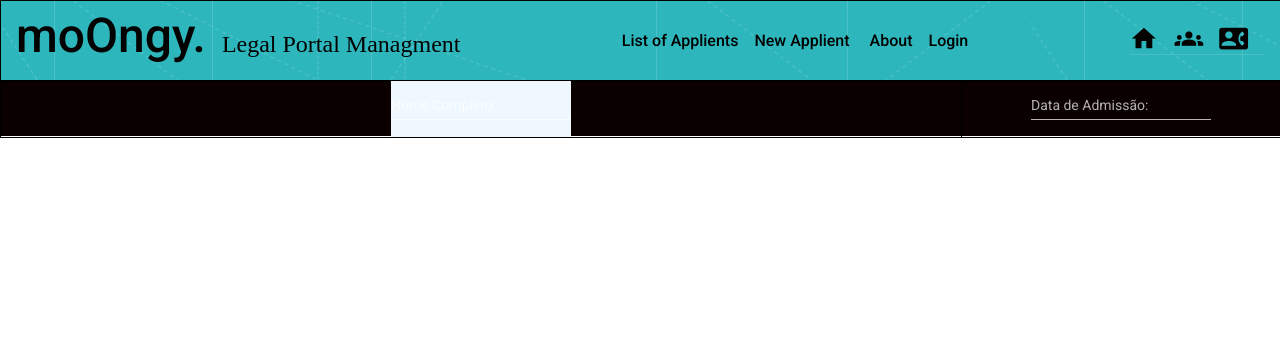
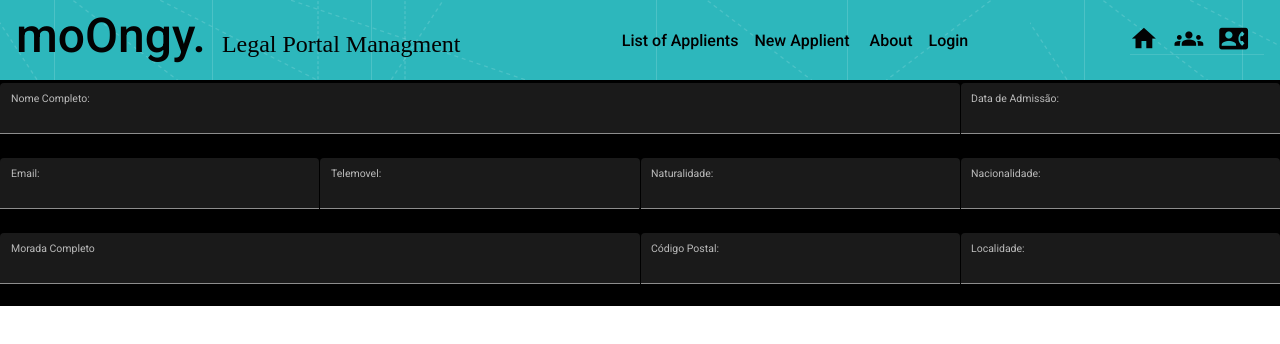
Before and after one commit to Tonyfilho/legalPortalManagment, an Angular app in the folder legalPortalManagment/: page /applient/1 in a window 1280 px wide. Shown: the top 344 px of the page. Built offline with nearby package versions, Linux system fonts and the light colour scheme; a web font is replaced by a local one.

Commit message:
fazendo as grids

```diff
--- a/legalPortalManagment/src/app/applients/applient/applient.component.css
+++ b/legalPortalManagment/src/app/applients/applient/applient.component.css
@@ -4,34 +4,40 @@
 }
 .main{
    width: 100%;
-   background-color:rgb(10, 0, 0) !important;
+   /* color:rgb(202, 191, 191);*/
+   background-color:rgba(0, 0, 0, 1) !important;
 }
 
-
-mat-grid-tile {
-  border: 1px solid black !important;
+mat-form-field{
+  margin: 0;
+  padding: 0;
 }
-/* .mat-grid-tile-content{
-  height: 20%!important;
-  background-color: rgb(255, 0, 200) !important;
+/* .mat-form-field-appearance-outline .mat-form-field-outline-thick {
+  color: black !important;
+} */
+/* ::ng-deep .mat-form-field-underline, ::ng-deep .mat-form-field-ripple {
+  background-color: black !important;
 } */
 
-/* mat-form-field{
-    background: rgba(0, 0, 0, .2) !important;
-    margin-top:6.5%,
-}
+/** Overrides underline color **/
+/* .my-form-field.mat-form-field-appearance-legacy .mat-form-field-underline,
+.my-form-field.mat-form-field-appearance-legacy .mat-form-field-ripple,
+.my-form-field.mat-form-field-appearance-legacy.mat-focused
+    .mat-form-field-underline,
+.my-form-field.mat-form-field-appearance-legacy.mat-focused
+    .mat-form-field-ripple {
+    background-color: rgb(22, 22, 22) !important;;
+} */
 
-.example-form {
-    min-width: 150px;
+/** Overrides label color **/
+/* .my-form-field.mat-form-field-appearance-legacy .mat-form-field-label,
+.my-form-field.mat-form-field-appearance-legacy.mat-focused
+    .mat-form-field-label {
+    color: rgb(26, 25, 25) !important;;
+} */
 
-    width: 98%;
-  }
-
-  .example-full-width {
-    width: 100%;
-  }
-
-  td {
-    padding-right: 0.1rem;
-  }
-   */
+/** Overrides caret & text color **/
+/* .my-form-field.mat-form-field-appearance-legacy .mat-input-element {
+    caret-color: rgb(29, 27, 27) !important;
+  color: rgb(26, 24, 24) !important;;
+} */
--- a/legalPortalManagment/src/app/applients/applient/applient.component.html
+++ b/legalPortalManagment/src/app/applients/applient/applient.component.html
@@ -1,19 +1,110 @@
 <div class="main">
   <form class="example-form">
     <!-- 1º coluna  to ROOF-->
-    <mat-grid-list  cols="4"  rowHeight="5rem" >
+    <mat-grid-list cols="4" rowHeight="5rem">
       <mat-grid-tile colspan="4"> </mat-grid-tile>
     </mat-grid-list>
     <!-- 1º Grid  nome e data de admissão -->
-    <mat-grid-list  cols="4" rowHeight="fit" gutterSize="1px" style="height:3.5rem" >
-      <mat-grid-tile  colspan="3" >
-        <mat-form-field style="background-color: aliceblue">
+    <mat-grid-list cols="4" rowHeight="4.7rem" gutterSize="1px">
+      <mat-grid-tile colspan="3">
+        <mat-form-field
+          floatLabel="always"
+          appearance="fill"
+          color="primary"
+          style="width: 100%"
+        >
           <mat-label>Nome Completo:</mat-label>
-          <input matInput />  </mat-form-field
+          <input matInput /> </mat-form-field
       ></mat-grid-tile>
-      <mat-grid-tile  colspan="1">
-        <mat-form-field >
+      <mat-grid-tile colspan="1">
+        <mat-form-field
+          floatLabel="always"
+          appearance="fill"
+          color="primary"
+          style="width: 100%"
+        >
           <mat-label>Data de Admissão:</mat-label>
+          <input matInput />
+        </mat-form-field>
+      </mat-grid-tile>
+    </mat-grid-list>
+    <!-- 2º Grid  nome e data de admissão -->
+    <mat-grid-list cols="4" rowHeight="4.7rem" gutterSize="1px">
+      <mat-grid-tile colspan="1">
+        <mat-form-field
+          floatLabel="always"
+          appearance="fill"
+          color="primary"
+          style="width: 100%"
+        >
+          <mat-label>Email:</mat-label>
+          <input matInput /> </mat-form-field
+      ></mat-grid-tile>
+      <mat-grid-tile colspan="1">
+        <mat-form-field
+          floatLabel="always"
+          appearance="fill"
+          color="primary"
+          style="width: 100%"
+        >
+          <mat-label>Telemovel:</mat-label>
+          <input matInput />
+        </mat-form-field>
+      </mat-grid-tile>
+      <mat-grid-tile colspan="1">
+        <mat-form-field
+          floatLabel="always"
+          appearance="fill"
+          color="primary"
+          style="width: 100%"
+        >
+          <mat-label>Naturalidade:</mat-label>
+          <input matInput />
+        </mat-form-field>
+      </mat-grid-tile>
+      <mat-grid-tile colspan="1">
+        <mat-form-field
+          floatLabel="always"
+          appearance="fill"
+          color="primary"
+          style="width: 100%"
+        >
+          <mat-label>Nacionalidade:</mat-label>
+          <input matInput />
+        </mat-form-field>
+      </mat-grid-tile>
+    </mat-grid-list>
+    <!-- 3º Grid  nome e data de admissão -->
+    <mat-grid-list cols="4" rowHeight="4.7rem" gutterSize="1px">
+      <mat-grid-tile colspan="2">
+        <mat-form-field
+          floatLabel="always"
+          appearance="fill"
+          color="primary"
+          style="width: 100%"
+        >
+          <mat-label>Morada Completo</mat-label>
+          <input matInput /> </mat-form-field
+      ></mat-grid-tile>
+      <mat-grid-tile colspan="1">
+        <mat-form-field
+          floatLabel="always"
+          appearance="fill"
+          color="primary"
+          style="width: 100%"
+        >
+          <mat-label>Código Postal:</mat-label>
+          <input matInput />
+        </mat-form-field>
+      </mat-grid-tile>
+      <mat-grid-tile colspan="1">
+        <mat-form-field
+          floatLabel="always"
+          appearance="fill"
+          color="primary"
+          style="width: 100%"
+        >
+          <mat-label>Localidade:</mat-label>
           <input matInput />
         </mat-form-field>
       </mat-grid-tile>
```
Also changed, not shown: legalPortalManagment/src/app/moongy-group/moongy-group/moongy-group.component.css (+0 -12 lines), legalPortalManagment/src/styles.css (line endings or trailing spaces).
